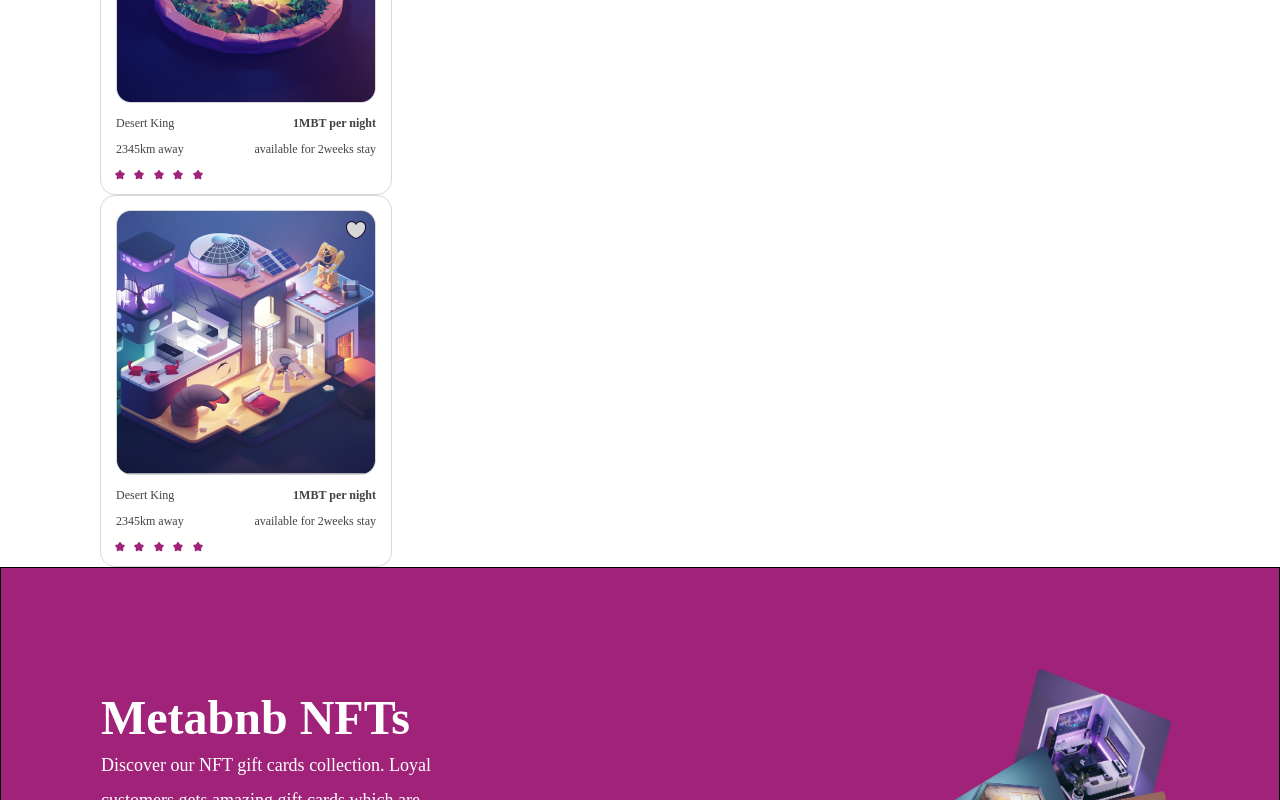
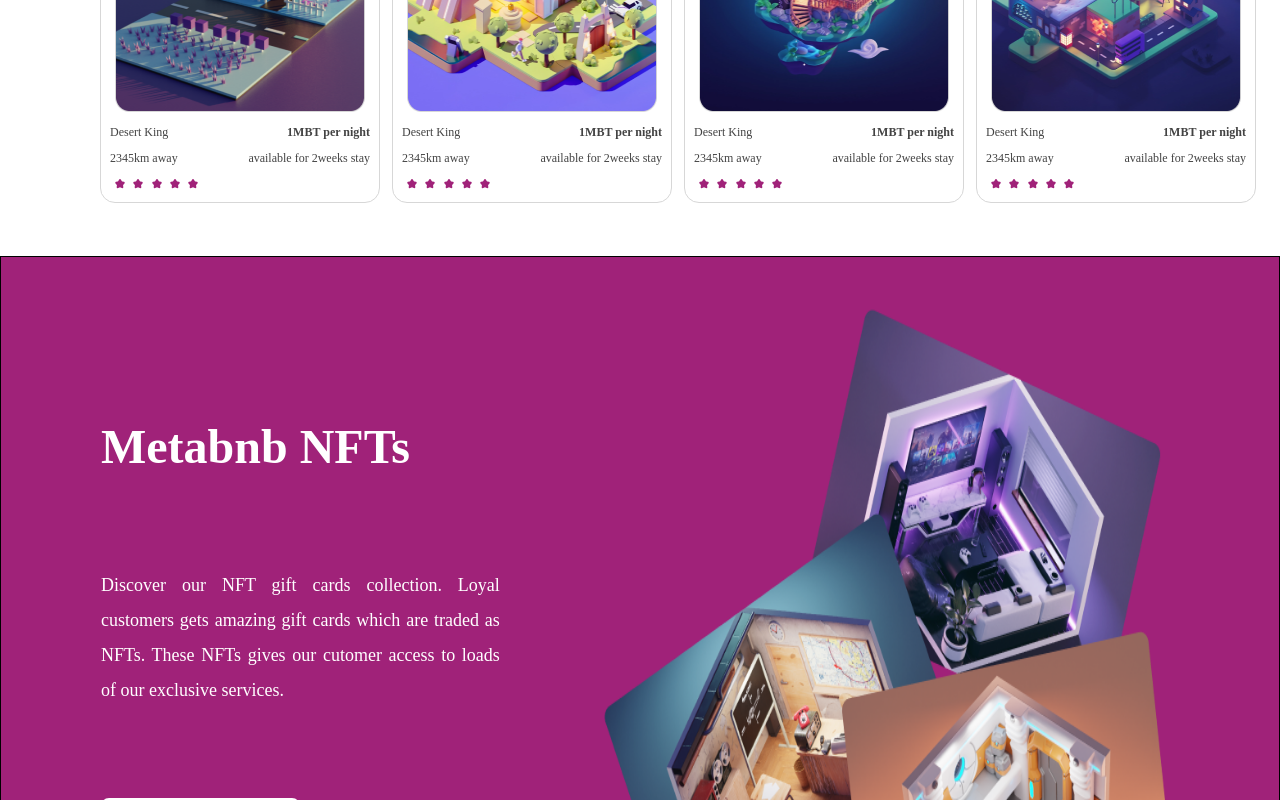
Before and after one commit to PriscaTonia/Metabnb, a React (Create React App) app: page / in a window 1280 px wide. Shown: the part 1660-2460 px from the top of the page. Built offline with nearby package versions, Linux system fonts and the light colour scheme; a web font is replaced by a local one.

Commit message:
feat: home page desktop design complete

```diff
--- a/src/Components/Footer/styles.module.css
+++ b/src/Components/Footer/styles.module.css
@@ -47,4 +47,6 @@ font-style: normal;
 font-weight: 400;
 font-size: 16px;
 line-height: 16px;
+
+color: #F7F7F7;
 }
--- a/src/Components/Home/index.js
+++ b/src/Components/Home/index.js
@@ -1,6 +1,6 @@
 import styles from "./styles.module.css";
 import { MbToken, MetaMask, OpenSea } from "../../assets";
-import { DescImage } from "../../assets";
+import { descImage } from "../../assets";
 import { NFTcontainer } from "../NFTcontainer";
 
 const Home = () => {
@@ -42,7 +42,9 @@ const Home = () => {
                 <p>Discover our NFT gift cards collection. Loyal customers gets amazing gift cards which are traded as NFTs. These NFTs gives our cutomer access to loads of our exclusive services.</p>
                 <button>Learn more</button>
             </div>
-           <img src={DescImage} alt="" />
+           <div className={styles.descImage}>
+            <img src={descImage} alt="" />
+           </div>
       </section>
 
 
--- a/src/Components/Home/styles.module.css
+++ b/src/Components/Home/styles.module.css
@@ -85,7 +85,7 @@
   background: linear-gradient(90deg, #a02279 11.45%, #a02279 11.45%);
 }
 .cardCollection {
-  padding: 39px 100px 0px 100px;
+  padding: 39px 100px 53px 100px;
 }
 .cardCollection h2 {
   font-family: "Red Rose";
@@ -100,13 +100,14 @@
 
 .description {
   display: grid;
-  grid-template-columns: 1fr 2fr;
-  padding: 100px;
+  grid-template-columns: 37% 63%;
+  padding: 50px 100px;
+  min-height: 100vh;
   background: linear-gradient(90deg, #a02279 11.45%, #a02279 11.45%);
   border: 1px solid #000000;
 }
 .desc {
-  height: 80%;
+  height: 90%;
   display: flex;
   flex-direction: column;
   justify-content: space-evenly;
@@ -126,6 +127,7 @@
   font-weight: 400;
   font-size: 18px;
   line-height: 35px;
+  text-align: justify;
   color: #fff;
 }
 .desc button {
@@ -143,7 +145,13 @@ font-size: 16px;
 line-height: 19px;
   cursor: pointer;
 }
-.description img {
+.description .descImage {
   display: flex;
-  justify-self: flex-end;
+  justify-content: right;
+  width: 100%;
+  height: 100%;
 }
+.descImage img{
+    width: 85%;
+    height: 100%;
+}
--- a/src/Components/NFTcard/styles.module.css
+++ b/src/Components/NFTcard/styles.module.css
@@ -1,6 +1,6 @@
 .nftCard{
-    width: 292px;
-    height: 372px;
+    width: 280px;
+    height: 370px;
     display: flex;
     flex-direction: column;
     align-items: center;
@@ -10,7 +10,7 @@ border: 1px solid #D7D7D7;
 border-radius: 15px;
 }
 img{
-    width: 260px;
+    width: 250px;
 height: 265px;
 }
 .sect1, .sect2, .rating{
--- a/src/Components/NFTcontainer/index.js
+++ b/src/Components/NFTcontainer/index.js
@@ -24,16 +24,53 @@ const NFTcontainer = () => {
             value: "1MBT per night",
             distance: "2345km away",
             length: "available for 2weeks stay"
+        },
+        {
+            image: fourth,
+            name: "Desert King",
+            value: "1MBT per night",
+            distance: "2345km away",
+            length: "available for 2weeks stay"
+        },
+        {
+            image: fifth,
+            name: "Desert King",
+            value: "1MBT per night",
+            distance: "2345km away",
+            length: "available for 2weeks stay"
+        },
+        {
+            image: sixth,
+            name: "Desert King",
+            value: "1MBT per night",
+            distance: "2345km away",
+            length: "available for 2weeks stay"
+        },
+        {
+            image: seventh,
+            name: "Desert King",
+            value: "1MBT per night",
+            distance: "2345km away",
+            length: "available for 2weeks stay"
+        },
+        {
+            image: eighth,
+            name: "Desert King",
+            value: "1MBT per night",
+            distance: "2345km away",
+            length: "available for 2weeks stay"
         }
     ]
     return (
-        data.map((info) =>{
+        <div className={styles.container}>
+        {data.map((info) =>{
             return(
-                <div className={styles.container}>
+
                     <NFTcard image ={info.image} name ={info.name} value={info.value} distance ={info.distance} length = {info.length}/>
-                </div>
+
             )
-        })
+        })}
+         </div>
 
      );
 }
--- a/src/Components/NFTcontainer/styles.module.css
+++ b/src/Components/NFTcontainer/styles.module.css
@@ -0,0 +1,6 @@
+.container{
+    display: grid;
+    grid-template-columns: 1fr 1fr 1fr 1fr;
+    gap: 12px;
+    /* padding: 0px 100px; */
+}
--- a/src/assets/images/index.js
+++ b/src/assets/images/index.js
@@ -7,6 +7,6 @@ import fifth from "./fifth.png";
 import sixth from "./sixth.png";
 import seventh from "./seventh.png";
 import eighth from "./eighth.png";
-import DescImage from "./descImage.png";
+import descImage from "./descImage.png";
 
-export { bannerImage, first, DescImage, second, third, fourth, fifth, sixth, seventh, eighth };
+export { bannerImage, first, descImage, second, third, fourth, fifth, sixth, seventh, eighth };
```
